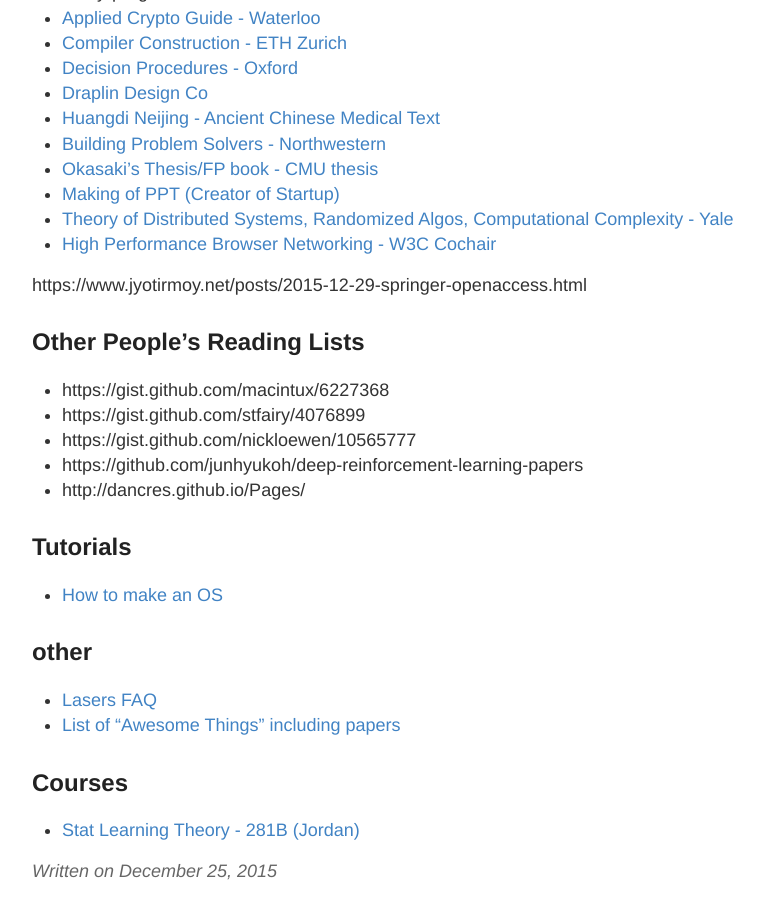
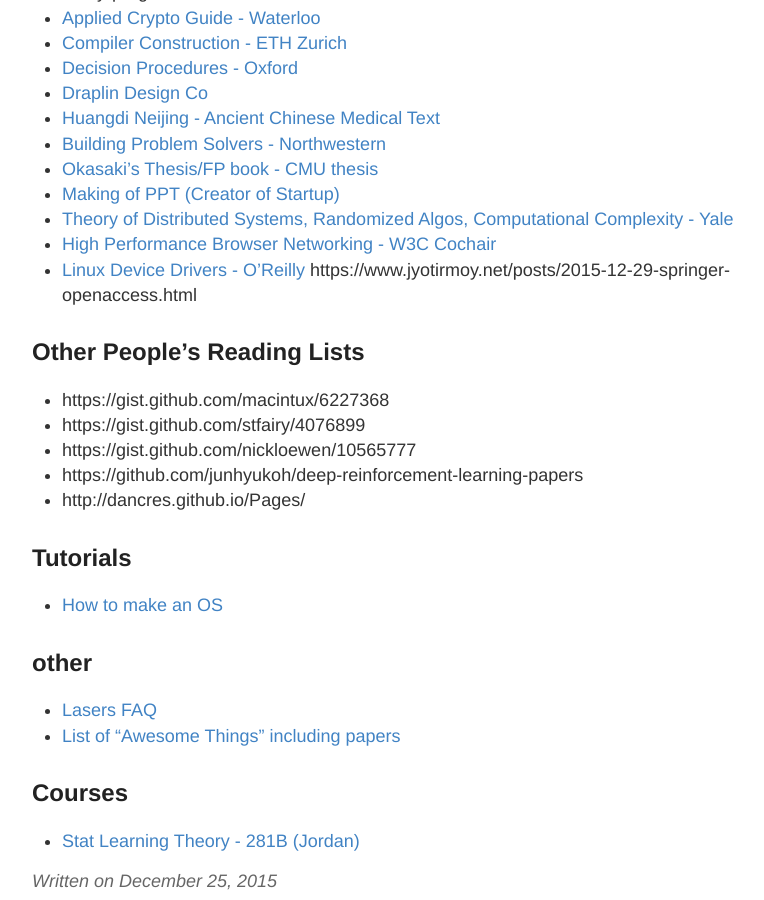
Before and after one commit to RONNCC/ronncc.github, a Jekyll site: the page built from _posts/2015-12-25-ReadingList.md, in a window 1280 px wide and 900 px high, scrolled down 901 px. Shown: the whole window, without its empty margins (248-1012 px from the left). Built offline with Jekyll 4.4.1, drawn with Linux system fonts in a browser that asks for light colours; comment, search, counter and statistics services are not loaded.

Commit message:
Updated 2015-12-25-ReadingList.md

```diff
--- a/_posts/2015-12-25-ReadingList.md
+++ b/_posts/2015-12-25-ReadingList.md
@@ -48,7 +48,7 @@
 - [Making of PPT (Creator of Startup)](https://www.amazon.com/Sweating-Bullets-Notes-Inventing-PowerPoint/dp/0985142421?ie=UTF8&redirect=true)
 - [Theory of Distributed Systems, Randomized Algos, Computational Complexity - Yale](http://www.cs.yale.edu/homes/aspnes/)
 - [High Performance Browser Networking - W3C Cochair](https://hpbn.co/)
-
+- [Linux Device Drivers - O'Reilly](http://www.linuxforu.com/2010/12/writing-your-first-linux-driver/)
 https://www.jyotirmoy.net/posts/2015-12-29-springer-openaccess.html
 
 ## Other People's Reading Lists
```
